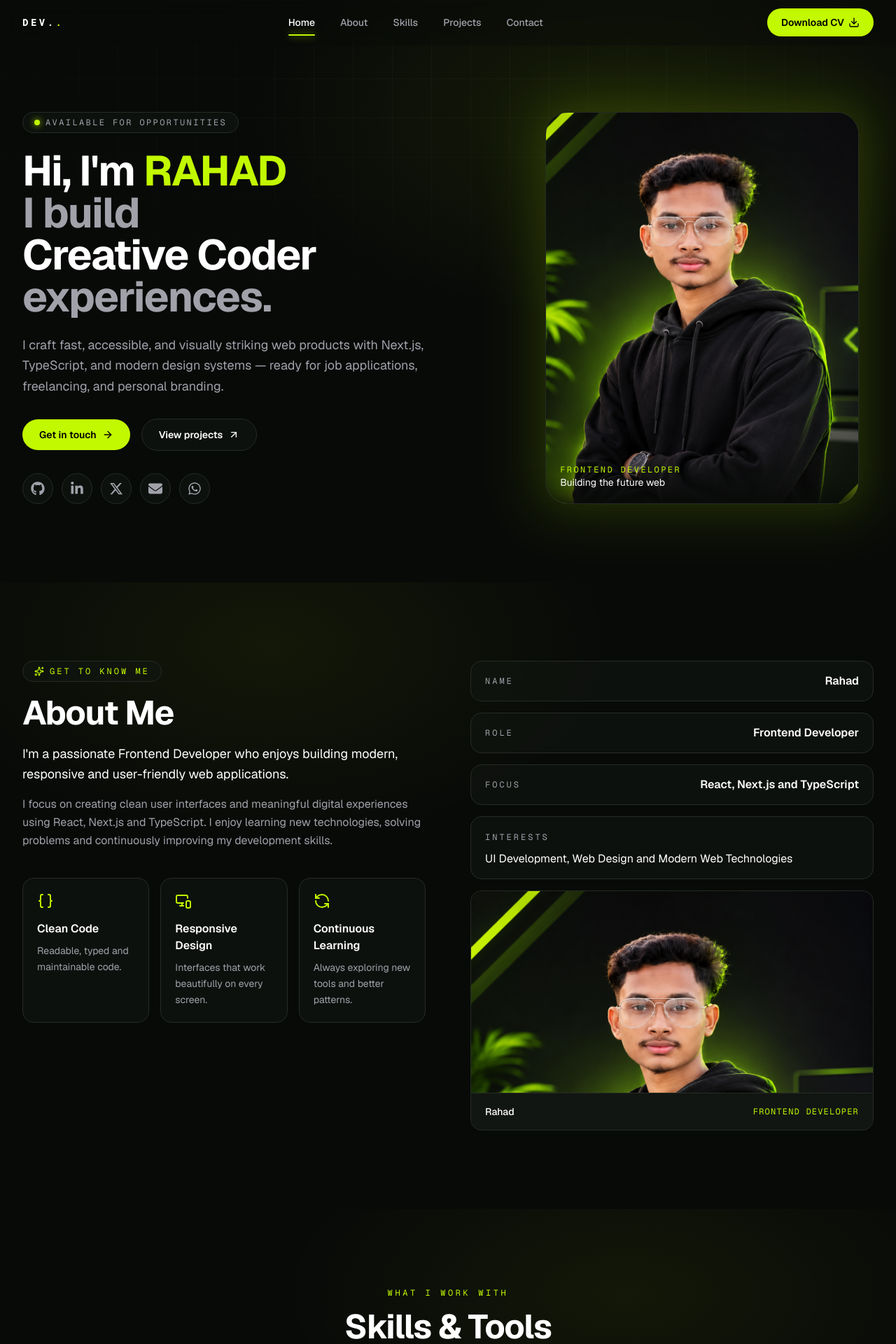
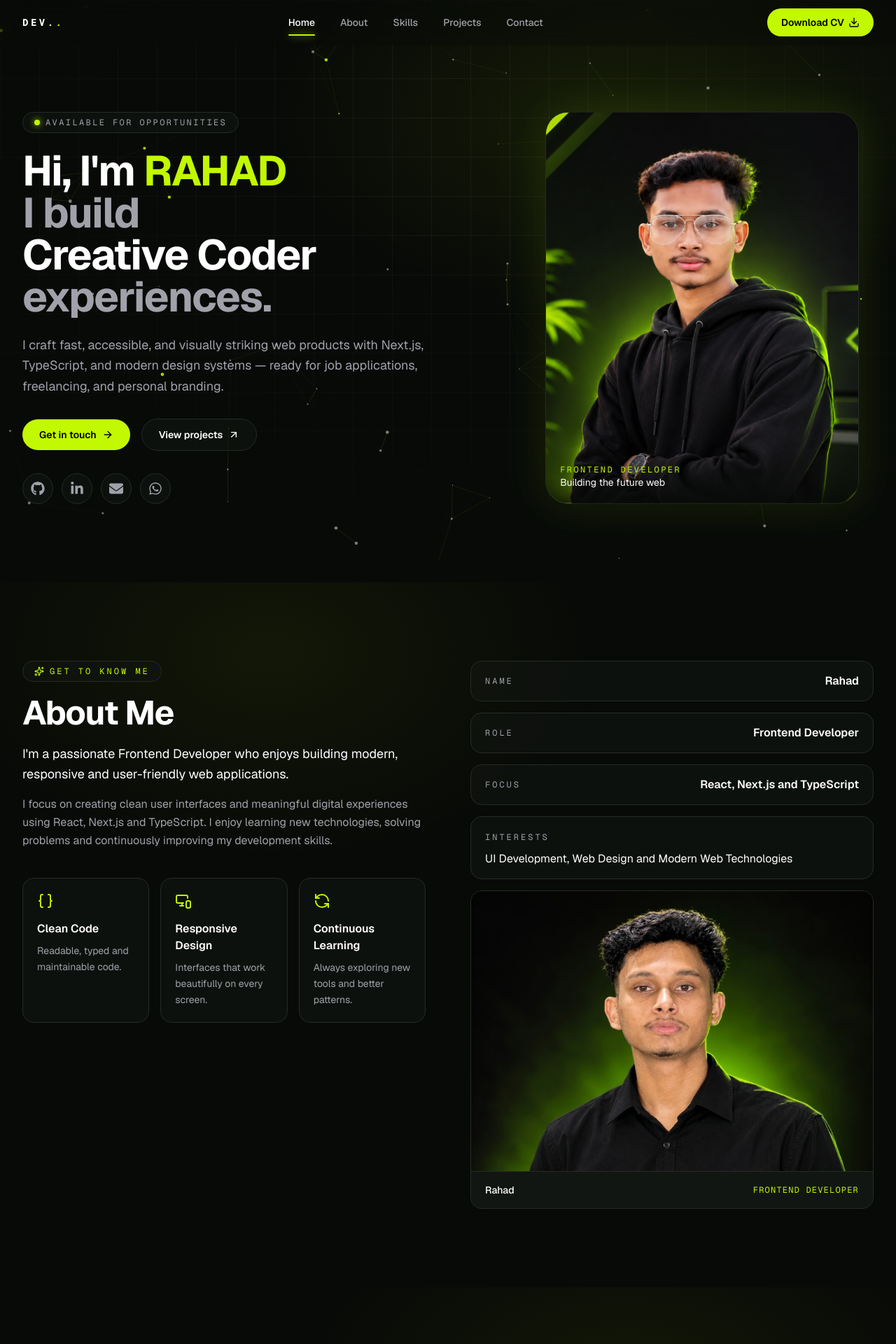
Before and after one commit to rahad400/my-protfolio-2, a Next.js app: page / in a window 1280 px wide. Shown: the top 1920 px of the page at 70% size. Built offline with nearby package versions, Linux system fonts and the light colour scheme.

Commit message:
feet: update my protfolio

```diff
--- a/src/app/layout.tsx
+++ b/src/app/layout.tsx
@@ -2,6 +2,7 @@ import type { Metadata } from "next";
 import { Geist, Geist_Mono } from "next/font/google";
 import Navbar from "@/components/shared/Navbar";
 import Footer from "@/components/shared/Footer";
+import AnimatedBackground from "@/components/shared/AnimatedBackground";
 import "./globals.css";
 
 const geistSans = Geist({
@@ -26,6 +27,7 @@ export default function RootLayout({ children }: LayoutProps<"/">) {
       className={`${geistSans.variable} ${geistMono.variable} h-full antialiased`}
     >
       <body className="min-h-full bg-background font-sans text-foreground">
+        <AnimatedBackground />
         <Navbar />
         <main>{children}</main>
         <Footer />
--- a/src/components/sections/About.tsx
+++ b/src/components/sections/About.tsx
@@ -15,7 +15,7 @@ const PROFILE = {
   role: "Frontend Developer",
   focus: "React, Next.js and TypeScript",
   interests: "UI Development, Web Design and Modern Web Technologies",
-  image: "/images/profile.jpeg",
+  image: "/images/profile2.jpg",
 };
 
 const HIGHLIGHTS: readonly { title: string; description: string; icon: LucideIcon }[] = [
@@ -146,15 +146,36 @@ export default function About() {
               transition={{ duration: 0.6, ease: "easeOut" }}
               className="relative overflow-hidden rounded-2xl border border-border bg-card"
             >
-              <div aria-hidden="true" className="absolute -inset-6 bg-neon/10 blur-2xl" />
-              <Image
-                src={PROFILE.image}
-                alt={`Profile portrait of ${PROFILE.name}`}
-                width={640}
-                height={480}
-                className="relative h-64 w-full object-cover object-top sm:h-72"
-                sizes="(max-width: 1024px) 100vw, 560px"
+              <motion.div
+                aria-hidden="true"
+                initial={reduceMotion ? false : { opacity: 0.35, scale: 0.98 }}
+                animate={reduceMotion ? undefined : { opacity: [0.35, 0.75, 0.35], scale: [0.98, 1.02, 0.98] }}
+                transition={
+                  reduceMotion
+                    ? undefined
+                    : { duration: 6, repeat: Infinity, ease: "easeInOut" }
+                }
+                className="absolute -inset-6 bg-neon/10 blur-2xl"
               />
+              <motion.div
+                className="relative"
+                initial={reduceMotion ? false : { scale: 1.05 }}
+                animate={reduceMotion ? undefined : { scale: [1.05, 1, 1.05] }}
+                transition={
+                  reduceMotion
+                    ? undefined
+                    : { duration: 10, repeat: Infinity, ease: "easeInOut" }
+                }
+              >
+                <Image
+                  src={PROFILE.image}
+                  alt={`Profile portrait of ${PROFILE.name}`}
+                  width={640}
+                  height={480}
+                  className="h-64 w-full object-cover object-top sm:h-100"
+                  sizes=" profile100vw, 560px"
+                />
+              </motion.div>
               <figcaption className="relative flex items-center justify-between border-t border-border bg-card px-5 py-4">
                 <span className="text-sm font-medium text-white">{PROFILE.name}</span>
                 <span className="font-mono text-xs tracking-widest text-neon uppercase">
--- a/src/components/sections/Hero.tsx
+++ b/src/components/sections/Hero.tsx
@@ -124,17 +124,51 @@ export default function Hero() {
         {/* Photo */}
         <motion.div
           initial={reduceMotion ? false : { opacity: 0, scale: 0.96 }}
-          animate={{ opacity: 1, scale: 1 }}
-          transition={{ duration: 0.7, delay: 0.2, ease: "easeOut" }}
+          animate={
+            reduceMotion
+              ? { opacity: 1, scale: 1, y: 0 }
+              : { opacity: 1, scale: 1, y: [0, -12, 0] }
+          }
+          transition={
+            reduceMotion
+              ? { duration: 0.7, delay: 0.2, ease: "easeOut" }
+              : {
+                  opacity: { duration: 0.7, delay: 0.2, ease: "easeOut" },
+                  scale: { duration: 0.7, delay: 0.2, ease: "easeOut" },
+                  y: {
+                    duration: 6,
+                    delay: 0.9,
+                    repeat: Infinity,
+                    ease: "easeInOut",
+                  },
+                }
+          }
           className="relative mx-auto w-full max-w-sm lg:max-w-md"
         >
-          <div
+          <motion.div
             aria-hidden="true"
+            initial={reduceMotion ? false : { opacity: 0.35, scale: 0.98 }}
+            animate={reduceMotion ? undefined : { opacity: [0.35, 0.75, 0.35], scale: [0.98, 1.02, 0.98] }}
+            transition={
+              reduceMotion
+                ? undefined
+                : { duration: 6, repeat: Infinity, ease: "easeInOut" }
+            }
             className="absolute -inset-6 rounded-[2rem] bg-neon/10 blur-2xl"
           />
           <div className="relative overflow-hidden rounded-[2rem] border border-border bg-card shadow-[0_0_60px_rgba(194,248,0,0.08)]">
             {/* Placeholder frame for profile photo */}
             <div className="flex aspect-[4/5] items-center justify-center bg-[radial-gradient(circle_at_50%_30%,rgba(194,248,0,0.12),transparent_60%)]">
+              <motion.div
+                className="h-full w-full"
+                initial={reduceMotion ? false : { scale: 1.08 }}
+                animate={reduceMotion ? undefined : { scale: [1.08, 1, 1.08] }}
+                transition={
+                  reduceMotion
+                    ? undefined
+                    : { duration: 10, repeat: Infinity, ease: "easeInOut" }
+                }
+              >
                 <Image
                   src={PROFILE_IMAGE}
                   alt="Profile portrait"
@@ -144,6 +178,7 @@ export default function Hero() {
                   className="h-full w-full object-cover"
                   sizes="(max-width: 1024px) 100vw, 400px"
                 />
+              </motion.div>
             </div>
             <div className="absolute inset-x-0 bottom-0 bg-gradient-to-t from-background/90 via-background/40 to-transparent p-5">
               <p className="font-mono text-xs tracking-[0.2em] text-neon uppercase">
--- /dev/null
+++ b/src/components/shared/AnimatedBackground.tsx
@@ -0,0 +1,163 @@
+"use client";
+
+import { useEffect, useRef } from "react";
+
+type Particle = {
+  x: number;
+  y: number;
+  vx: number;
+  vy: number;
+  r: number;
+  neon: boolean;
+};
+
+const NEON = "194, 248, 0"; // --color-neon #c2f800
+const LINK_DIST = 130;
+
+export default function AnimatedBackground() {
+  const canvasRef = useRef<HTMLCanvasElement>(null);
+
+  useEffect(() => {
+    const canvas = canvasRef.current;
+    if (!canvas) return;
+    const ctx = canvas.getContext("2d");
+    if (!ctx) return;
+
+    const reduced = window.matchMedia(
+      "(prefers-reduced-motion: reduce)",
+    ).matches;
+
+    let width = 0;
+    let height = 0;
+    let raf = 0;
+    let particles: Particle[] = [];
+    let running = true;
+    const mouse = { x: -9999, y: -9999 };
+
+    const resize = () => {
+      const dpr = Math.min(window.devicePixelRatio || 1, 2);
+      width = window.innerWidth;
+      height = window.innerHeight;
+      canvas.width = Math.floor(width * dpr);
+      canvas.height = Math.floor(height * dpr);
+      canvas.style.width = `${width}px`;
+      canvas.style.height = `${height}px`;
+      ctx.setTransform(dpr, 0, 0, dpr, 0, 0);
+      seed();
+    };
+
+    const seed = () => {
+      const count = width < 640 ? 36 : Math.min(80, Math.floor(width / 16));
+      particles = Array.from({ length: count }, () => ({
+        x: Math.random() * width,
+        y: Math.random() * height,
+        vx: (Math.random() - 0.5) * 0.35,
+        vy: (Math.random() - 0.5) * 0.35,
+        r: Math.random() * 1.8 + 0.6,
+        neon: Math.random() < 0.22,
+      }));
+    };
+
+    const step = () => {
+      if (!running) return;
+      ctx.clearRect(0, 0, width, height);
+
+      // Move + wrap
+      for (const p of particles) {
+        p.x += p.vx;
+        p.y += p.vy;
+        if (p.x < -10) p.x = width + 10;
+        if (p.x > width + 10) p.x = -10;
+        if (p.y < -10) p.y = height + 10;
+        if (p.y > height + 10) p.y = -10;
+      }
+
+      // Links between neighbours
+      for (let i = 0; i < particles.length; i++) {
+        const a = particles[i];
+        for (let j = i + 1; j < particles.length; j++) {
+          const b = particles[j];
+          const dx = a.x - b.x;
+          const dy = a.y - b.y;
+          const dist = Math.hypot(dx, dy);
+          if (dist < LINK_DIST) {
+            ctx.strokeStyle = `rgba(${NEON}, ${0.14 * (1 - dist / LINK_DIST)})`;
+            ctx.lineWidth = 1;
+            ctx.beginPath();
+            ctx.moveTo(a.x, a.y);
+            ctx.lineTo(b.x, b.y);
+            ctx.stroke();
+          }
+        }
+
+        // Mouse attraction link
+        const mDist = Math.hypot(a.x - mouse.x, a.y - mouse.y);
+        if (mDist < 180) {
+          ctx.strokeStyle = `rgba(${NEON}, ${0.2 * (1 - mDist / 180)})`;
+          ctx.lineWidth = 1;
+          ctx.beginPath();
+          ctx.moveTo(a.x, a.y);
+          ctx.lineTo(mouse.x, mouse.y);
+          ctx.stroke();
+        }
+      }
+
+      // Dots
+      for (const p of particles) {
+        ctx.fillStyle = p.neon
+          ? `rgba(${NEON}, 0.85)`
+          : "rgba(255, 255, 255, 0.45)";
+        ctx.beginPath();
+        ctx.arc(p.x, p.y, p.r, 0, Math.PI * 2);
+        ctx.fill();
+      }
+
+      raf = requestAnimationFrame(step);
+    };
+
+    const onMouseMove = (e: MouseEvent) => {
+      mouse.x = e.clientX;
+      mouse.y = e.clientY;
+    };
+    const onMouseLeave = () => {
+      mouse.x = -9999;
+      mouse.y = -9999;
+    };
+    const onVisibility = () => {
+      running = !document.hidden;
+      if (running) raf = requestAnimationFrame(step);
+    };
+
+    resize();
+    window.addEventListener("resize", resize);
+
+    if (reduced) {
+      // Single static frame, no motion loop.
+      step();
+      cancelAnimationFrame(raf);
+      running = false;
+    } else {
+      window.addEventListener("mousemove", onMouseMove);
+      window.addEventListener("mouseout", onMouseLeave);
+      document.addEventListener("visibilitychange", onVisibility);
+      raf = requestAnimationFrame(step);
+    }
+
+    return () => {
+      running = false;
+      cancelAnimationFrame(raf);
+      window.removeEventListener("resize", resize);
+      window.removeEventListener("mousemove", onMouseMove);
+      window.removeEventListener("mouseout", onMouseLeave);
+      document.removeEventListener("visibilitychange", onVisibility);
+    };
+  }, []);
+
+  return (
+    <div aria-hidden="true" className="pointer-events-none fixed inset-0 -z-10">
+      {/* Perspective grid floor for depth */}
+      <div className="absolute inset-0 bg-[linear-gradient(to_right,rgba(255,255,255,0.035)_1px,transparent_1px),linear-gradient(to_bottom,rgba(255,255,255,0.035)_1px,transparent_1px)] bg-[size:56px_56px] [mask-image:radial-gradient(ellipse_80%_70%_at_50%_40%,black,transparent)]" />
+      <canvas ref={canvasRef} className="absolute inset-0" />
+    </div>
+  );
+}
--- a/src/components/shared/Footer.tsx
+++ b/src/components/shared/Footer.tsx
@@ -7,7 +7,7 @@ const FOOTER_LINKS: readonly NavLink[] = [
   { label: "About", href: "#about", id: "about" },
   { label: "Skills", href: "#skills", id: "skills" },
   { label: "Projects", href: "#projects", id: "projects" },
-  { label: "Journey", href: "#journey", id: "journey" },
+  // { label: "Journey", href: "#journey", id: "journey" },
   { label: "Contact", href: "#contact", id: "contact" },
 ];
 
@@ -35,7 +35,7 @@ export default function Footer() {
         <SocialLinks align="center" />
 
         <p className="text-center text-sm text-secondary">
-          © {year} rahad.
+          © {year} Rahad. All rights reserved.
         </p>
       </div>
     </footer>
--- a/src/components/shared/SocialLinks.tsx
+++ b/src/components/shared/SocialLinks.tsx
@@ -10,7 +10,7 @@ type SocialLinksProps = {
 const DEFAULT_SOCIALS: readonly SocialLink[] = [
   { label: "GitHub", href: contactInfo.github, icon: FaGithub },
   { label: "LinkedIn", href: contactInfo.linkedin, icon: FaLinkedinIn },
-  { label: "Twitter / X", href: "https://x.com/", icon: FaXTwitter },
+  // { label: "Twitter / X", href: "https://x.com/", icon: FaXTwitter },
   { label: "Email", href: contactInfo.email, icon: FaEnvelope },
   { label: "WhatsApp", href: contactInfo.whatsapp, icon: FaWhatsapp },
 ];
--- a/src/data/contact.ts
+++ b/src/data/contact.ts
@@ -3,9 +3,9 @@
  * Used by SocialLinks, Footer, and the Contact section.
  */
 export const contactInfo = {
-  email: "mailto:hello@example.com",
-  github: "https://github.com/",
-  linkedin: "https://www.linkedin.com/",
+  email: "mailto:rahadshek22@gamil.com",
+  github: "https://github.com/rahad400",
+  linkedin: "https://www.linkedin.com/in/rahad10/",
   // TODO: replace with your real international number (digits only, e.g. 88017XXXXXXXX).
-  whatsapp: "https://wa.me/8801XXXXXXXXX",
+  whatsapp: "https://wa.me/message/7IPWLK7D26M5O1",
 } as const;
```
Also changed, not shown: src/components/sections/Contact.tsx (+114 -45 lines), public/images/profile2.jpg (added), 1 other file (tests, documents, lock files or other folders). Lines whose indentation alone changed are shown as unchanged.
